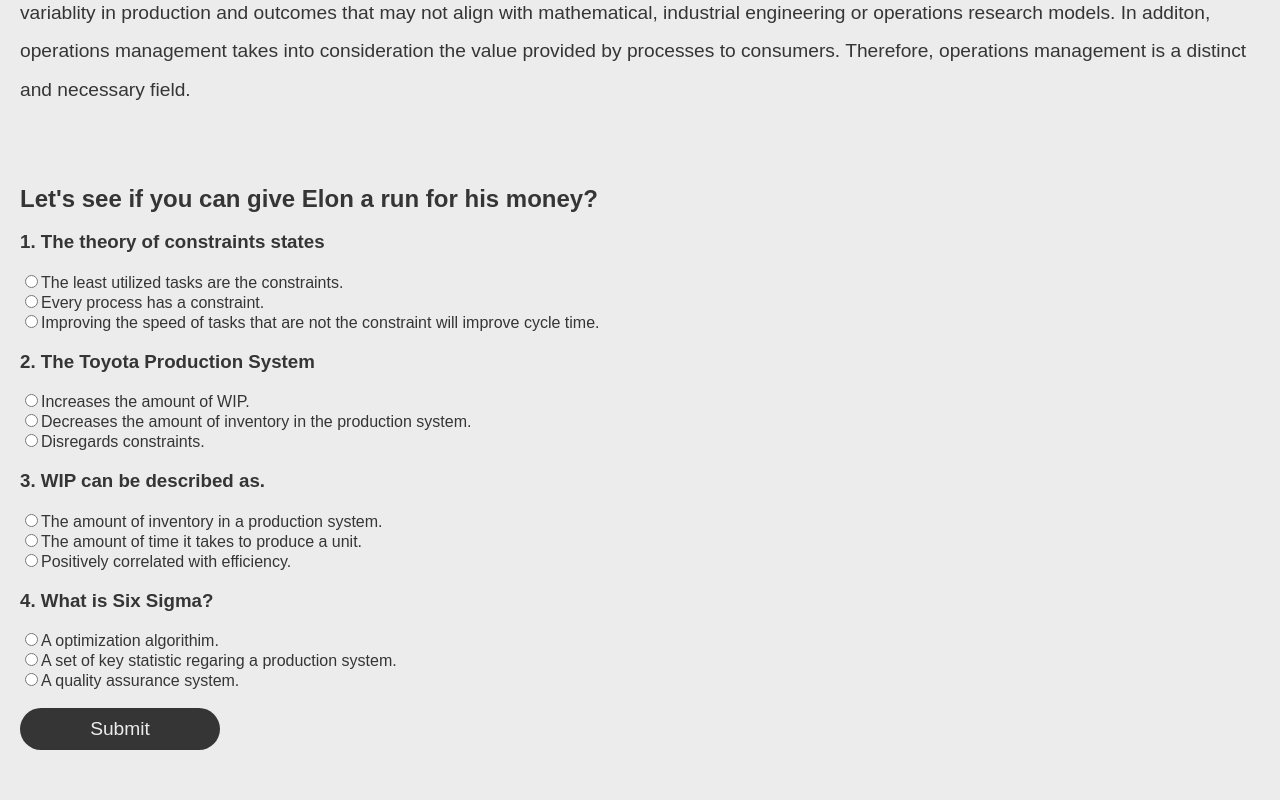
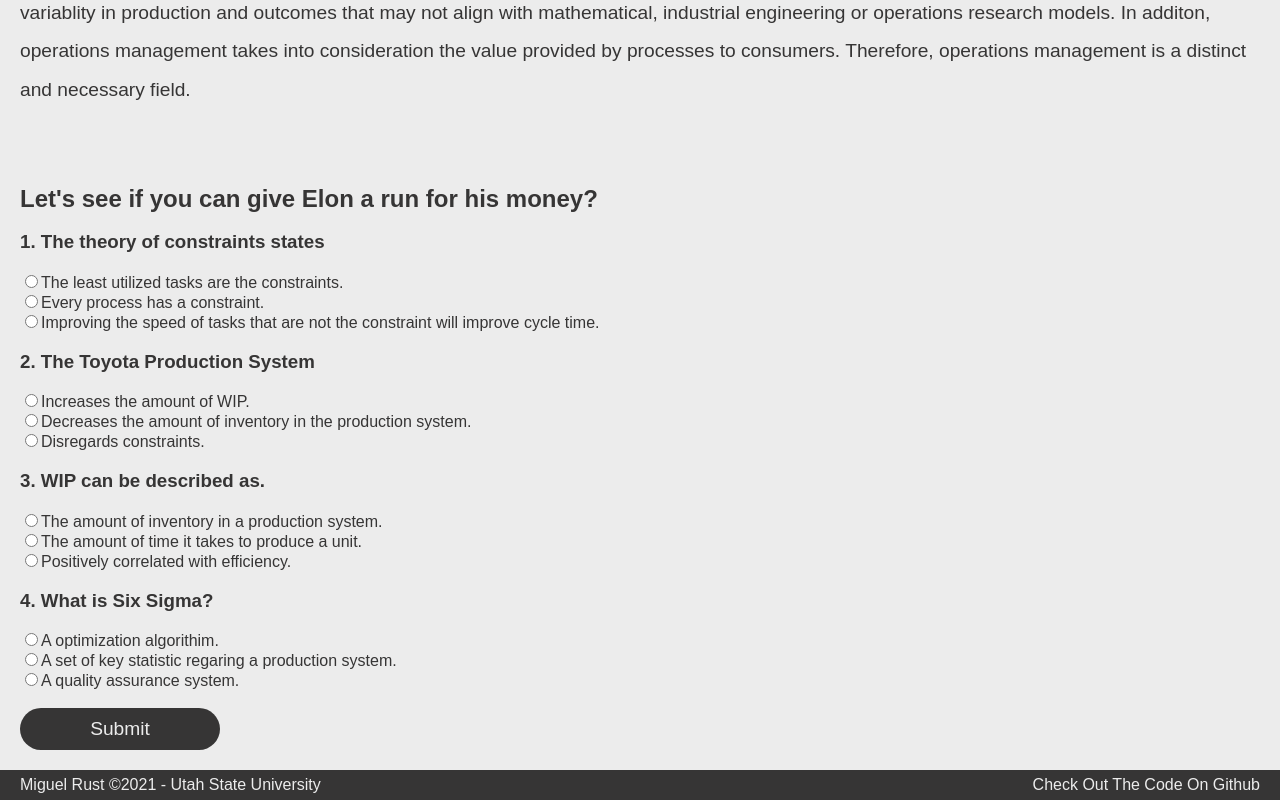
Before and after one commit to prettygoodstudios/mgt3700-projectone, a React app: page / in a window 1280 px wide. Shown: the part 3613-4413 px from the top of the page. Before the commit the page ends 4383 px from the top, so only its background shows below. Built offline with nearby package versions, Linux system fonts and the light colour scheme.

Commit message:
Added footer

```diff
--- a/src/components/App.jsx
+++ b/src/components/App.jsx
@@ -2,6 +2,7 @@ import React, {Component} from "react";
 import Connections from "./Connections.jsx";
 import ExperimentOne from "./ExperimentOne.jsx";
 import ExperimentTwo from "./ExperimentTwo.jsx";
+import Footer from "./Footer.jsx";
 import Header from "./Header.jsx";
 import Intro from "./Intro.jsx";
 import Learning from "./Learning.jsx";
@@ -22,6 +23,7 @@ class App extends Component {
                 <Methods/>
                 <Connections/>
                 <Quiz/>
+                <Footer/>
             </div>
         );
     }
--- /dev/null
+++ b/src/components/Footer.jsx
@@ -0,0 +1,11 @@
+import React from "react";
+
+const Footer = () => {
+    return <div className="footer">
+        <span>Miguel Rust &copy;2021 - Utah State University</span>
+        <a href="#">Check Out The Code On Github</a>
+    </div>
+}
+
+
+export default Footer;
--- a/src/styles/main.scss
+++ b/src/styles/main.scss
@@ -33,3 +33,19 @@ html, body {
         cursor: pointer;
     }
 }
+
+.footer {
+    display: flex;
+    flex-direction: row;
+    justify-content: space-between;
+    height: 30px;
+    align-items: center;
+    background-color: $background;
+    color: $text-color;
+    padding: 0px 20px;
+
+    a {
+        text-decoration: none;
+        color: $text-color
+    }
+}
```
